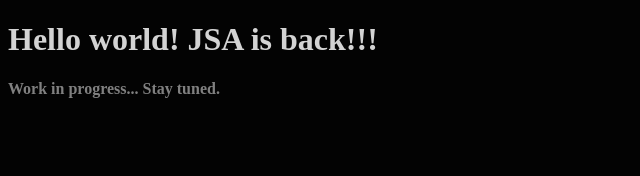
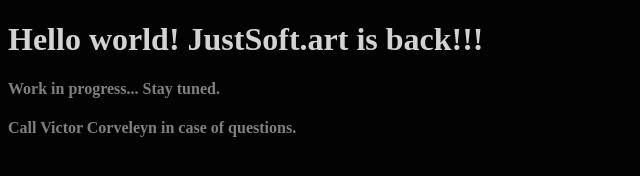
Before and after one commit to Just-Soft-Art/githost-website, a plain HTML site: page index.html in a window 1280 px wide. Shown: the whole page, without its empty margins (0-640 px from the left). Drawn offline with Linux system fonts and the light colour scheme.

Commit message:
Update index.html

```diff
--- a/index.html
+++ b/index.html
@@ -8,7 +8,8 @@
         <link rel="icon" href="./jsa-favicon.svg" type="image/x-icon">
     </head>
     <body>
-    <h1>Hello world! JSA is back!!!</h1>
+        <h1>Hello world! JustSoft.art is back!!!</h1>
         <h4 style="color: gray;">Work in progress... Stay tuned.</h4>
+        <h4 style="color: gray;">Call Victor Corveleyn in case of questions.</h4>
     </body>
 </html>
```
Lines whose indentation alone changed are shown as unchanged.
